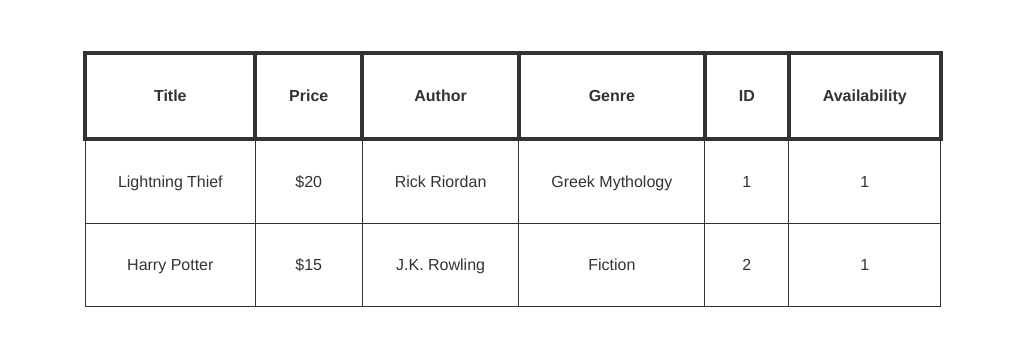
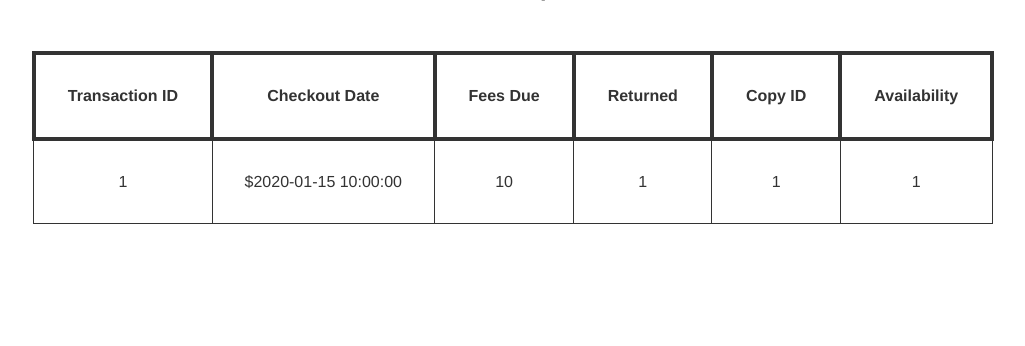
Before and after one commit to AugmentedMode/database-final, a Flask app: page /copies/ in a window 1280 px wide. Shown: the part 103-449 px from the top of the page, without its empty margins (127-1152 px from the left). Run offline with Flask 2, Linux system fonts and the light colour scheme; a user stored in the database is signed in; data comes from the database, SQL or seed files in the repository; both versions use the stored data as it was after the commit; tables that the repository leaves empty hold one stand-in row (values such as "Sample post"); some libraries are stand-ins or nearby versions.

Commit message:
finished copies

```diff
--- a/manage.py
+++ b/manage.py
@@ -168,7 +168,8 @@
 
     conn = functions.get_database_connection()
     cursor = conn.cursor()
-    cursor.execute("SELECT book_name, book_price, author, genre, copy_id, availability FROM books NATURAL JOIN copies")
+
+    cursor.execute("SELECT * FROM transactions")
     data = cursor.fetchall()
     conn.commit()
     cursor.close()
--- a/templates/copies.html
+++ b/templates/copies.html
@@ -2,17 +2,17 @@
 
 {% block content %}
 <div class = "containter">
-    <h1 style="text-align: center;">Books:</h1>
+    <h1 style="text-align: center;">Your Copies:</h1>
     <br><br>
 
     <table>
         <thead>
             <tr>
-                <th scope="col">Title</th>
-                <th scope="col">Price</th>
-                <th scope="col">Author</th>
-                <th scope="col">Genre</th>
-                <th scope="col">ID</th>
+                <th scope="col">Transaction ID</th>
+                <th scope="col">Checkout Date</th>
+                <th scope="col">Fees Due</th>
+                <th scope="col">Returned</th>
+                <th scope="col">Copy ID</th>
                 <th scope="col">Availability</th>
             </tr>
         </thead>
```
Also changed, not shown: database.db.
